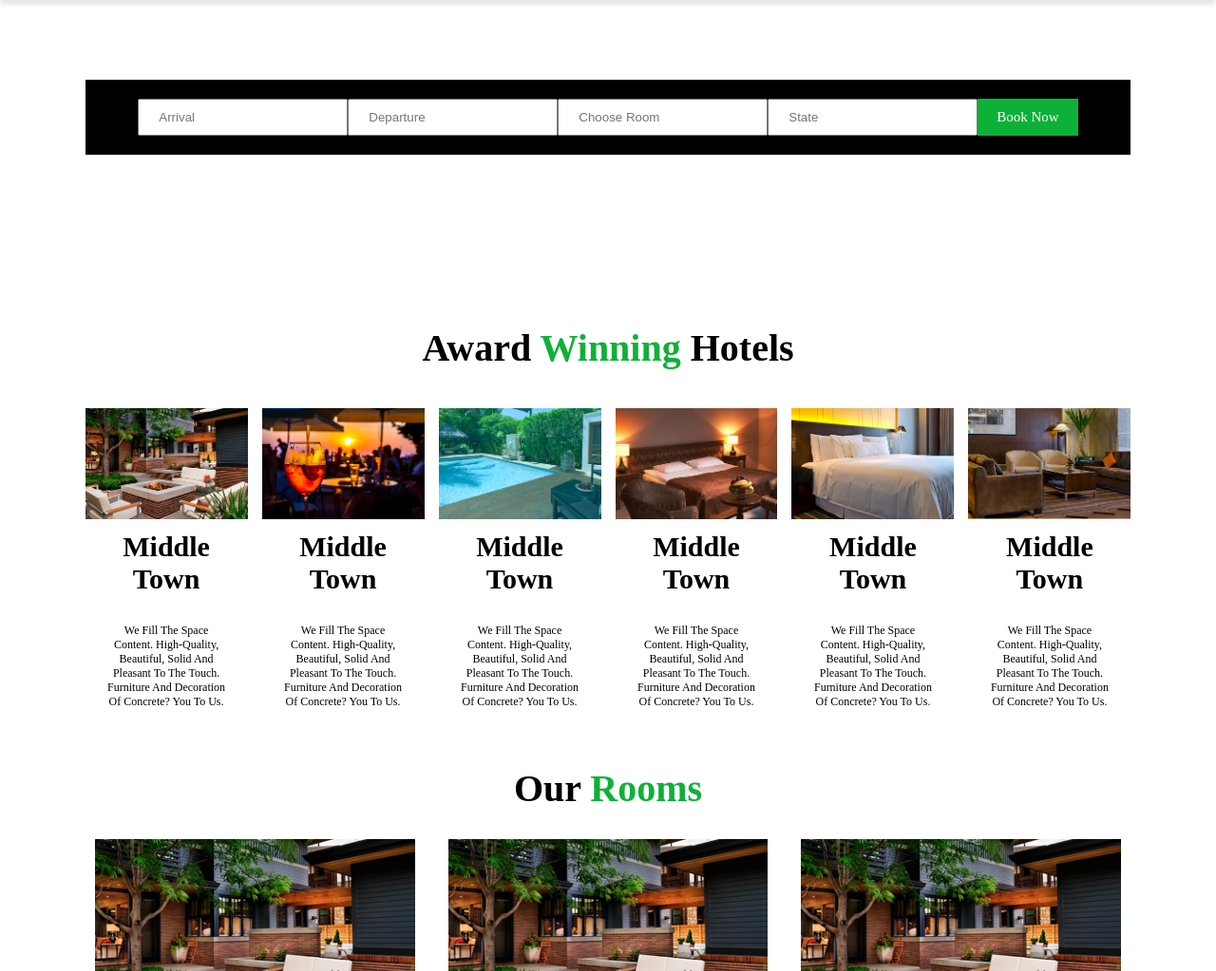
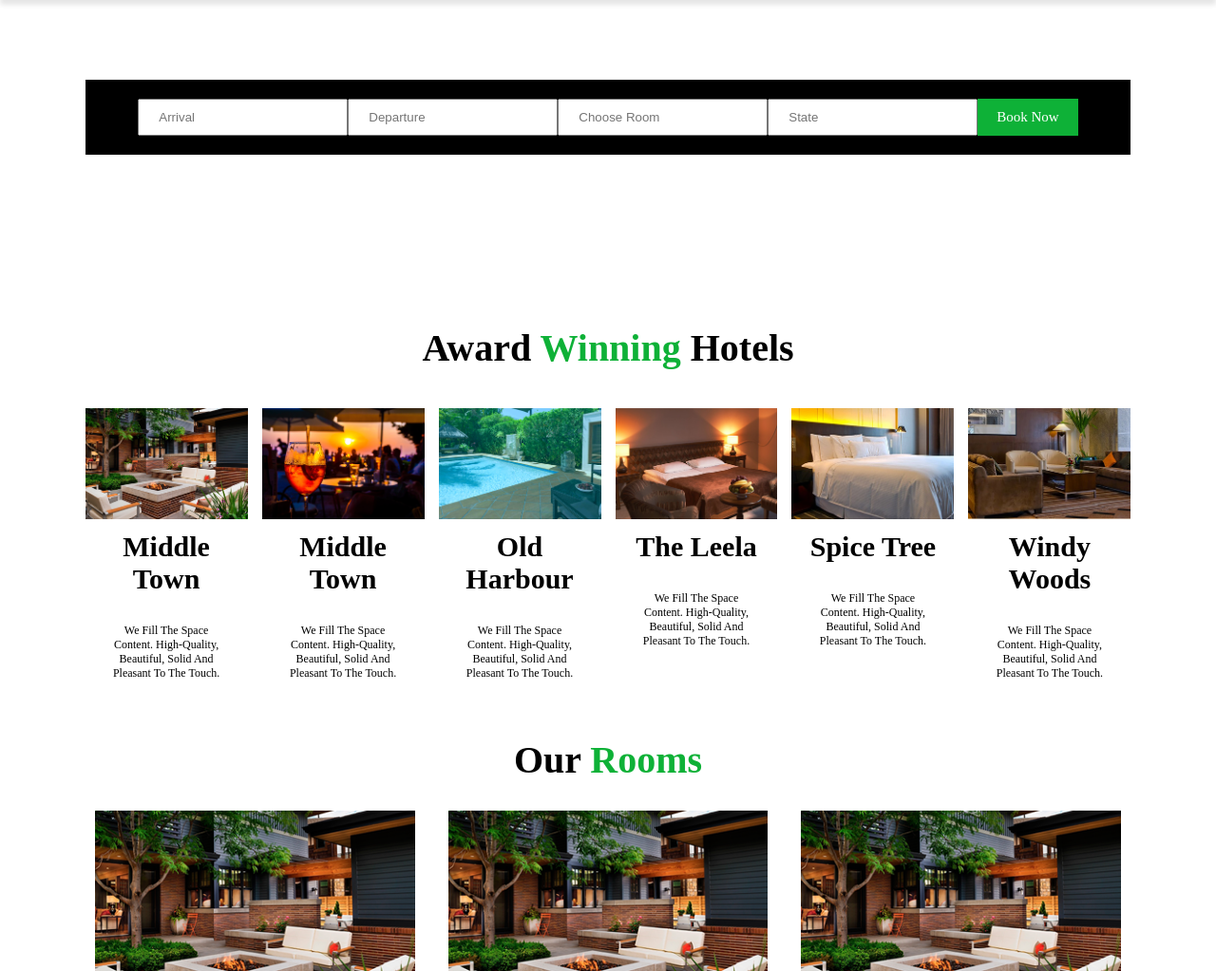
Before and after one commit to salamkottumala/hotel_kerala_html_css, a plain HTML site: page index.html in a window 1280 px wide. Shown: the part 77-1100 px from the top of the page at 95% size. Drawn offline with Linux system fonts and the light colour scheme.

Commit message:
Update index.html

```diff
--- a/index.html
+++ b/index.html
@@ -37,35 +37,35 @@
         <div class="inner-award">
             <img src="award1.png" alt="">
             <h2>middle town</h2>
-            <p>We fill the space content. High-quality, beautiful, solid and pleasant to the touch. Furniture and decoration of concrete? You to us.</p>
+            <p>We fill the space content. High-quality, beautiful, solid and pleasant to the touch. </p>
         </div>
         <div class="inner-award">
             <img src="award 2.png" alt="">
             <h2>middle town</h2>
-            <p>We fill the space content. High-quality, beautiful, solid and pleasant to the touch. Furniture and decoration of concrete? You to us.</p>
+            <p>We fill the space content. High-quality, beautiful, solid and pleasant to the touch. </p>
 
         </div>
         <div class="inner-award">
             <img src="award 3.png" alt="">
-            <h2>middle town</h2>
-            <p>We fill the space content. High-quality, beautiful, solid and pleasant to the touch. Furniture and decoration of concrete? You to us.</p>
+            <h2>Old Harbour</h2>
+            <p>We fill the space content. High-quality, beautiful, solid and pleasant to the touch. </p>
 
         </div>
         <div class="inner-award">
             <img src="award4.png" alt="">
-            <h2>middle town</h2>
-            <p>We fill the space content. High-quality, beautiful, solid and pleasant to the touch. Furniture and decoration of concrete? You to us.</p>
+            <h2>The Leela</h2>
+            <p>We fill the space content. High-quality, beautiful, solid and pleasant to the touch. </p>
 
         </div>
         <div class="inner-award">
             <img src="award5.png" alt="">
-            <h2>middle town</h2>
-            <p>We fill the space content. High-quality, beautiful, solid and pleasant to the touch. Furniture and decoration of concrete? You to us.</p>
+            <h2>Spice Tree</h2>
+            <p>We fill the space content. High-quality, beautiful, solid and pleasant to the touch. </p>
         </div>
         <div class="inner-award">
             <img src="award6.png" alt="">
-            <h2>middle town</h2>
-            <p>We fill the space content. High-quality, beautiful, solid and pleasant to the touch. Furniture and decoration of concrete? You to us.</p>
+            <h2>Windy Woods</h2>
+            <p>We fill the space content. High-quality, beautiful, solid and pleasant to the touch. </p>
 
         </div>
     </div>
```
